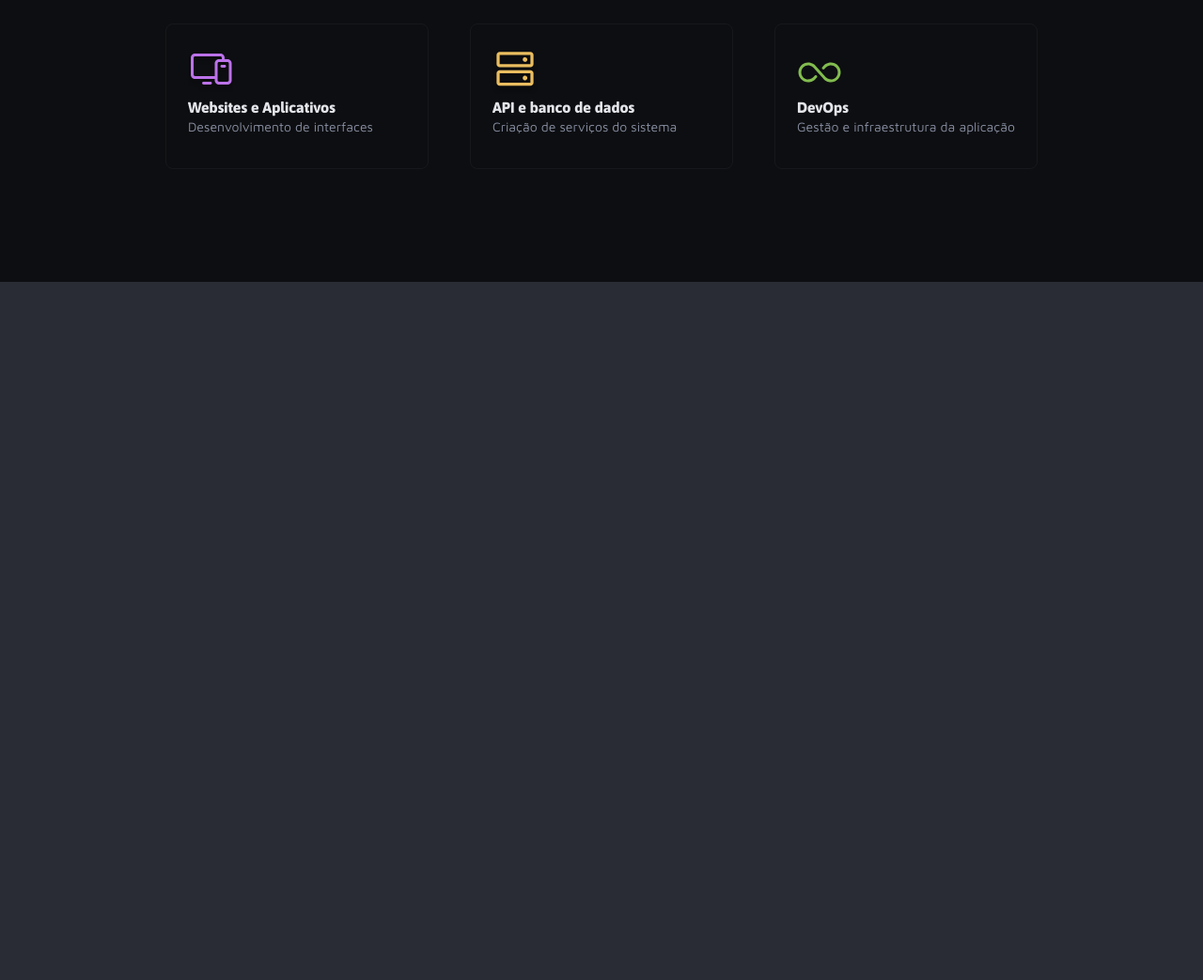
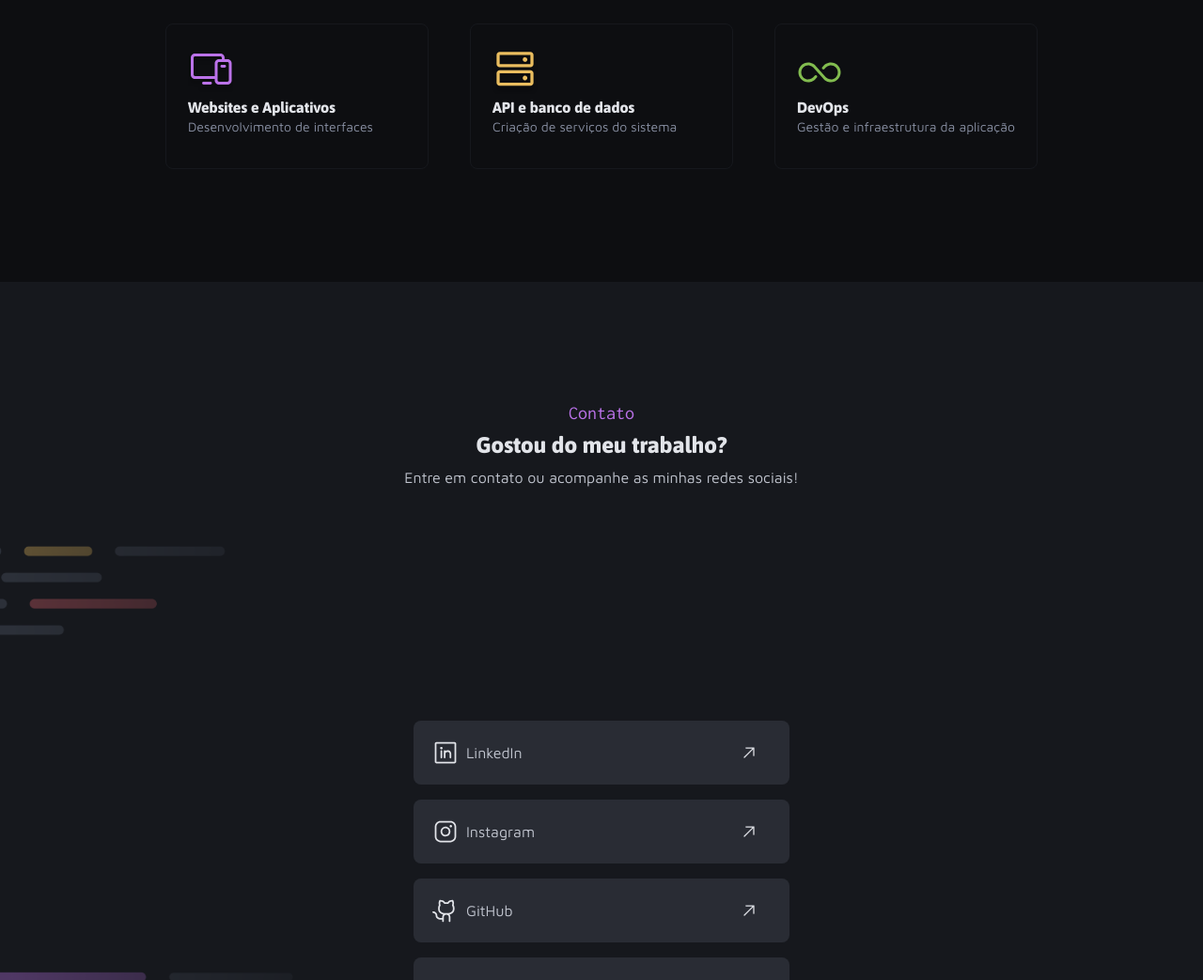
Before and after one commit to BrunoRigoni/PortfolioDev, a plain HTML site: page index.html in a window 1280 px wide. Shown: the part 1757-2800 px from the top of the page at 94% size. Before the commit the page ends 2057 px from the top, so only its background shows below. Drawn offline with Linux system fonts and the light colour scheme.

Commit message:
Contacts area finished

```diff
--- a/index.html
+++ b/index.html
@@ -209,6 +209,61 @@
 
     </section>
 
+    <section id="contacts-section" class="grid grid-flow-rows">
+        <header class="contacts-texts grid">
+            <span>Contato</span>
+            <h3 class="title-md">Gostou do meu trabalho? </h3>
+            <p class="text-md">Entre em contato ou acompanhe as minhas redes sociais!</p>
+        </header>
+
+        <div class="contact-cards grid grid-flow-rows">
+
+            <button  class="grid btn-hover">
+                <div>
+                    <img class="img-hover" src="./assets/icons/main icons/LinkedinLogo.svg" alt="LinkedinLogo">
+                    <a class="text-md" href="#">LinkedIn</a>
+                </div>
+                <div>
+                    <img src="assets/icons/main icons/ArrowUpRight.svg" alt="Seta para cima">
+                </div>
+            </button>
+
+            <button class="grid btn-hover">
+                <div>
+                    <img src="./assets/icons/main icons/InstagramLogo.svg" alt="Instagramlogo">
+                    <a class="text-md" href="#">Instagram</a>
+                </div>
+                <div>
+                    <img src="assets/icons/main icons/ArrowUpRight.svg" alt="Seta para cima">
+                </div>
+            </button>
+
+
+            <button class="grid btn-hover">
+                <div>
+                    <img src="./assets/icons/main icons/GithubLogo.svg" alt="GitHublogo">
+                    <a class="text-md" href="#">GitHub</a>
+                </div>
+                <div>
+                    <img src="assets/icons/main icons/ArrowUpRight.svg" alt="Seta para cima">
+                </div>
+            </button>
+
+            <button class="grid btn-hover">
+                <div>
+                    <img src="./assets/icons/main icons/EnvelopeSimple.svg" alt="Email envelope">
+                    <a class="text-md" href="#">E-mail</a>
+                </div>
+                <div>
+                    <img src="assets/icons/main icons/ArrowUpRight.svg" alt="Seta para cima">
+                </div>
+            </button>
+
+
+        </div>
+
+    </section>
+
 </main>
 
 </body>
--- a/styles/cards.css
+++ b/styles/cards.css
@@ -44,14 +44,6 @@
 
 }
 
-img:hover {
-
-    width: 308px;
-    height: 156px;
-
-
-
-}
 
 /*Skills Card*/
 
--- a/styles/sections.css
+++ b/styles/sections.css
@@ -88,3 +88,99 @@
 
 
 }
+
+#contacts-section {
+    background-image: url(../assets/img/Background_Contacts.png);
+    background-size: cover;
+    object-fit: cover;
+    place-content: center;
+
+
+
+
+
+    .contacts-texts {
+        gap: 8px;
+        padding-block: 128px 48px;
+    }
+
+    p {
+        color: var(--gray-500);
+    }
+
+    span:nth-child(1) {
+        color: var(--purple);
+
+    }
+}
+
+
+button {
+    border: none;
+    border-radius: 8px;
+    padding: 20px;
+    background-color: var(--gray-300);
+
+    align-items: center;
+    grid-auto-flow: column;
+    align-items: center;
+    text-align: center;
+    justify-self: center;
+
+    grid-template-columns: 7fr 1fr;
+
+
+    width: 400px;
+    height: 68px;
+
+
+    a {
+        text-decoration: none;
+        color: var(--gray-500);
+        text-align: center;
+
+    }
+
+    div:nth-child(1) {
+
+    display: flex;
+    flex-direction: row;
+    align-items: center;
+    justify-content: left;
+    gap: 8px;
+
+
+
+    img:nth-child(1) {
+        width: 28px;
+        height: 28px;
+
+
+    }
+
+
+
+    }
+
+    div:nth-child(2) {
+
+        display: flex;
+        flex-direction: row;
+        align-items: center;
+        justify-content: center;
+
+        img:nth-child(1) {
+            width: 20px;
+            height: 20px;
+
+        }
+
+        }
+
+
+}
+
+.contact-cards {
+    gap: 16px;
+    margin-block: 200PX;
+}
--- a/styles/utility.css
+++ b/styles/utility.css
@@ -53,7 +53,9 @@ span {
 .grid-card {
     display: grid;
     place-items: center;
-    text-align: start;
+    align-self: center;
+    text-align:  center;
+
 
 }
 
@@ -61,6 +63,11 @@ span {
     grid-template-columns: repeat(3, 1fr);
     gap: 24px;
     grid-template-rows: repeat(2, 1fr);
-    justify-self: center;
+
 
 }
+
+
+.btn-hover:hover  {
+    border: 1px solid var(--blue);
+}
```
Also changed, not shown: assets/icons/main icons/ArrowBlue.svg (added), assets/icons/main icons/MailBlue.svg (added).
